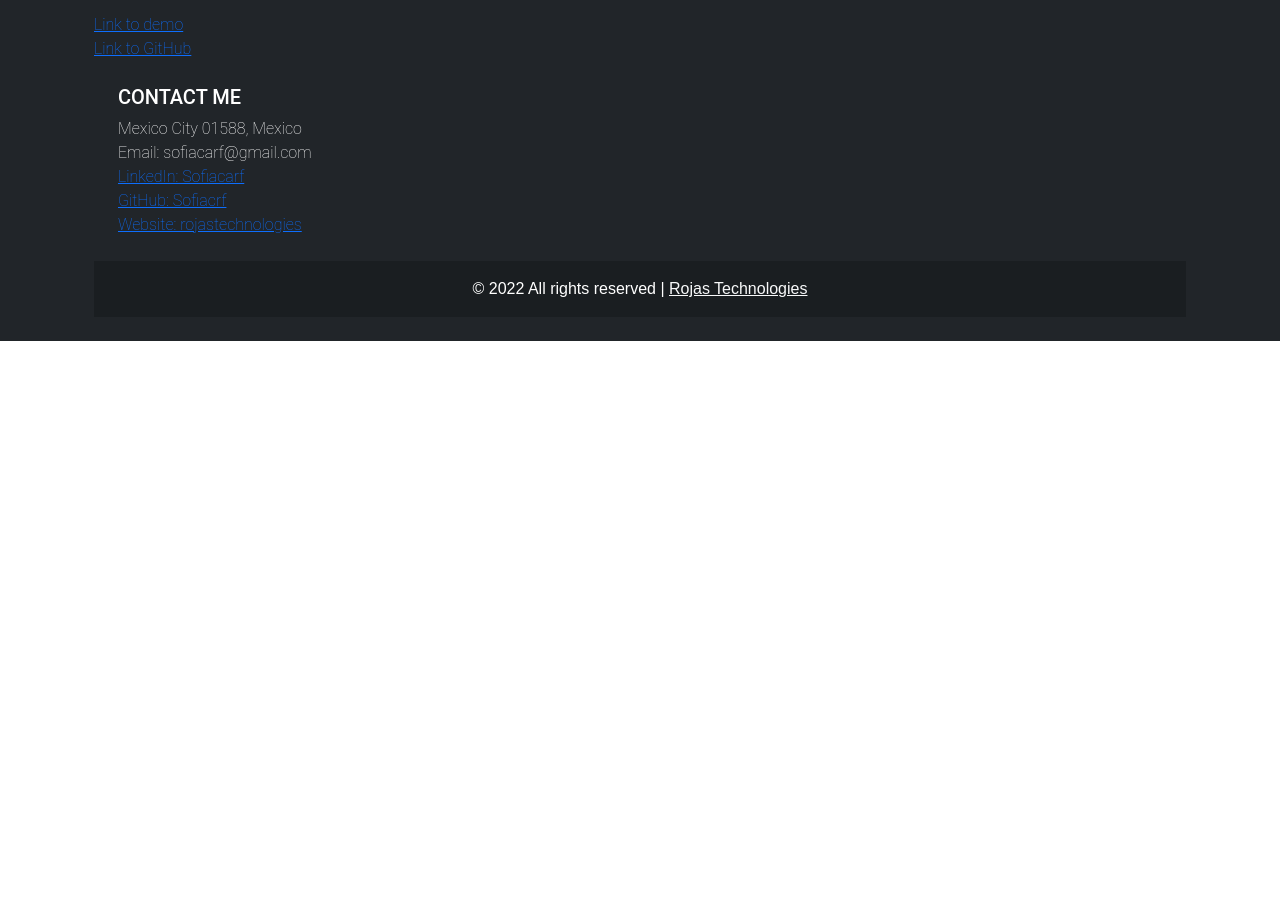
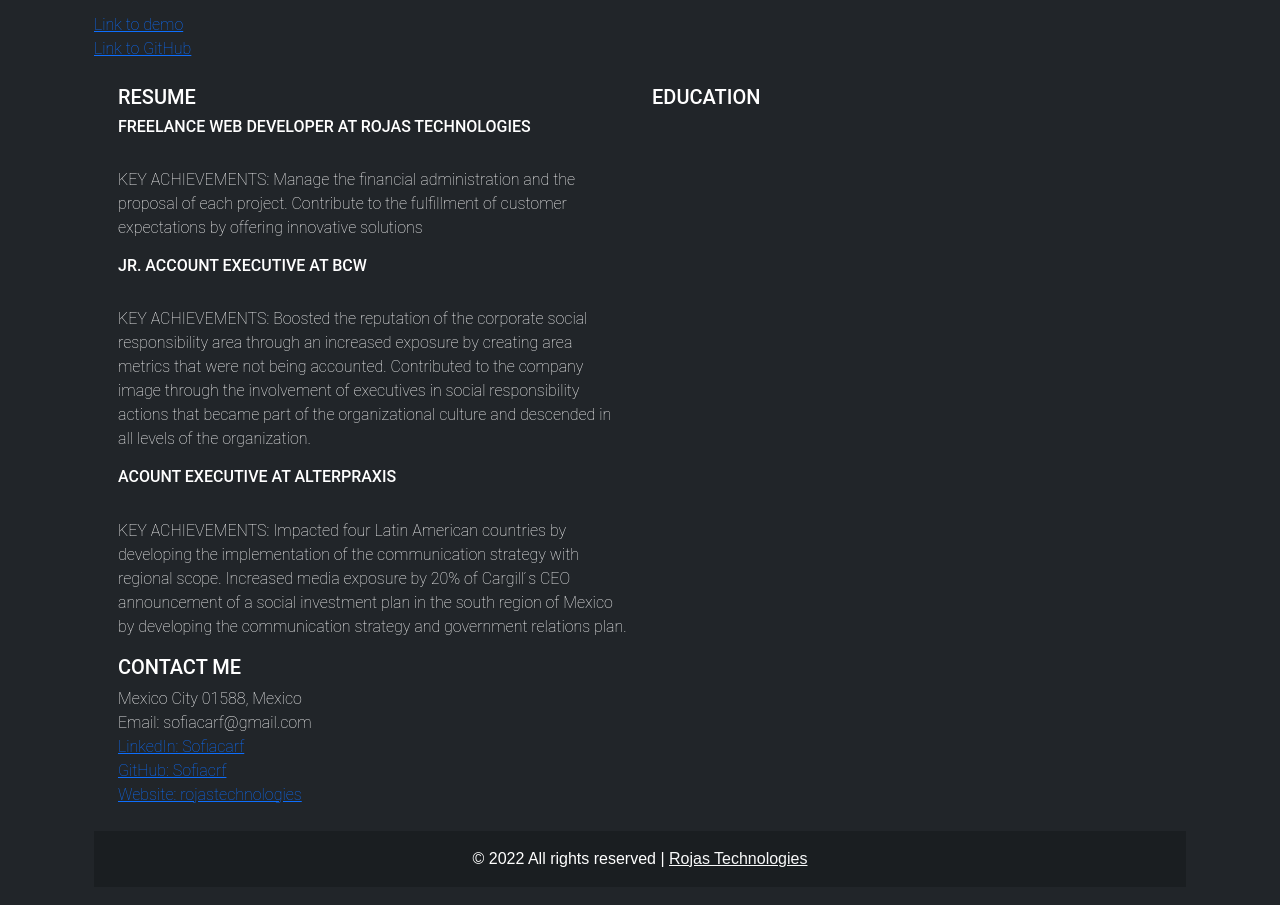
Before and after one commit to Sofiacrf/SofiaRojas-Portafolio, a plain HTML site: page index.html in a window 1280 px wide. Shown: the part 1139-2044 px from the top of the page. Before the commit the page ends 1480 px from the top, so only its background shows below. Drawn offline with nearby package versions, Linux system fonts and the light colour scheme.

Commit message:
updated resume section

```diff
--- a/index.html
+++ b/index.html
@@ -124,8 +124,34 @@
                     <div class="container p-4">
                         <!--Grid row-->
                         <div class="row">
+                            <div class="col-lg-6 col-md-12 mb-4 mb-md-0">
+                                <h5 class="text-uppercase">Resume</h5>
+                                <h6 href="https://rojastechnologies.com/">FREELANCE WEB DEVELOPER AT ROJAS TECHNOLOGIES</h6>
+                                <br>
+                                <p>KEY ACHIEVEMENTS: Manage the financial administration and the proposal of each project. Contribute to the fulfillment of customer expectations by offering innovative solutions </p>
+                                <h6>JR. ACCOUNT EXECUTIVE AT BCW </h6>
+                                <br>
+                                <p>KEY ACHIEVEMENTS: Boosted the reputation of the corporate social responsibility area
+                                    through an increased exposure by creating area metrics that were not being
+                                    accounted. Contributed to the company image through the involvement of executives in
+                                    social responsibility actions that became part of the organizational culture and
+                                    descended in all levels of the organization.
+
+                                 <h6>ACOUNT EXECUTIVE AT ALTERPRAXIS</h6>
+                                 <br>
+                                 <p>KEY ACHIEVEMENTS: Impacted four Latin American countries by developing the
+                                    implementation of the communication strategy with regional scope. Increased media
+                                    exposure by 20% of Cargill ́s CEO announcement of a social investment plan in the
+                                    south region of Mexico by developing the communication strategy and government
+                                    relations plan.</p>
+                            </div>
                             <!--Grid column-->
                             <div class="col-lg-6 col-md-12 mb-4 mb-md-0">
+                                <h5 class="text-uppercase">Education</h5>
+
+                            </div>
+                               <!--Grid column-->
+                               <div class="col-lg-6 col-md-12 mb-4 mb-md-0">
                                 <h5 class="text-uppercase">Contact Me</h5>
                                 <a>Mexico City 01588, Mexico</a>
                                 <br>
```
